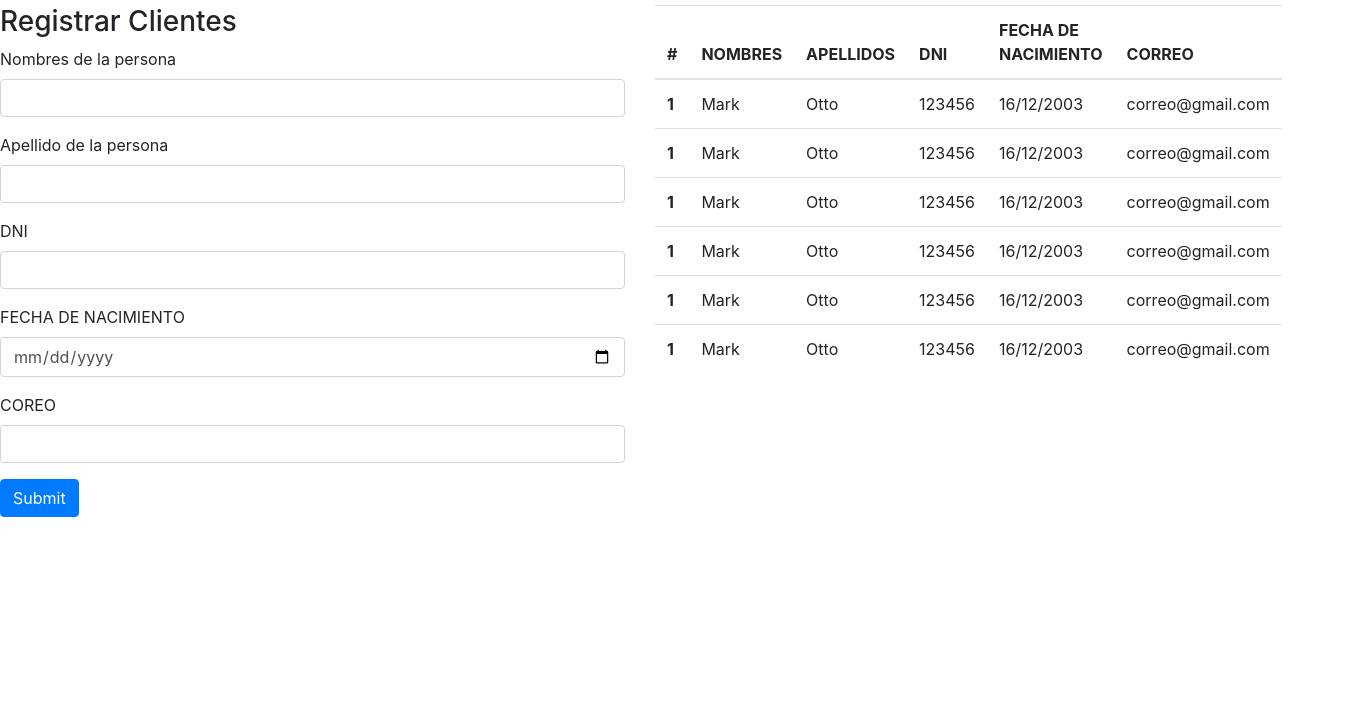
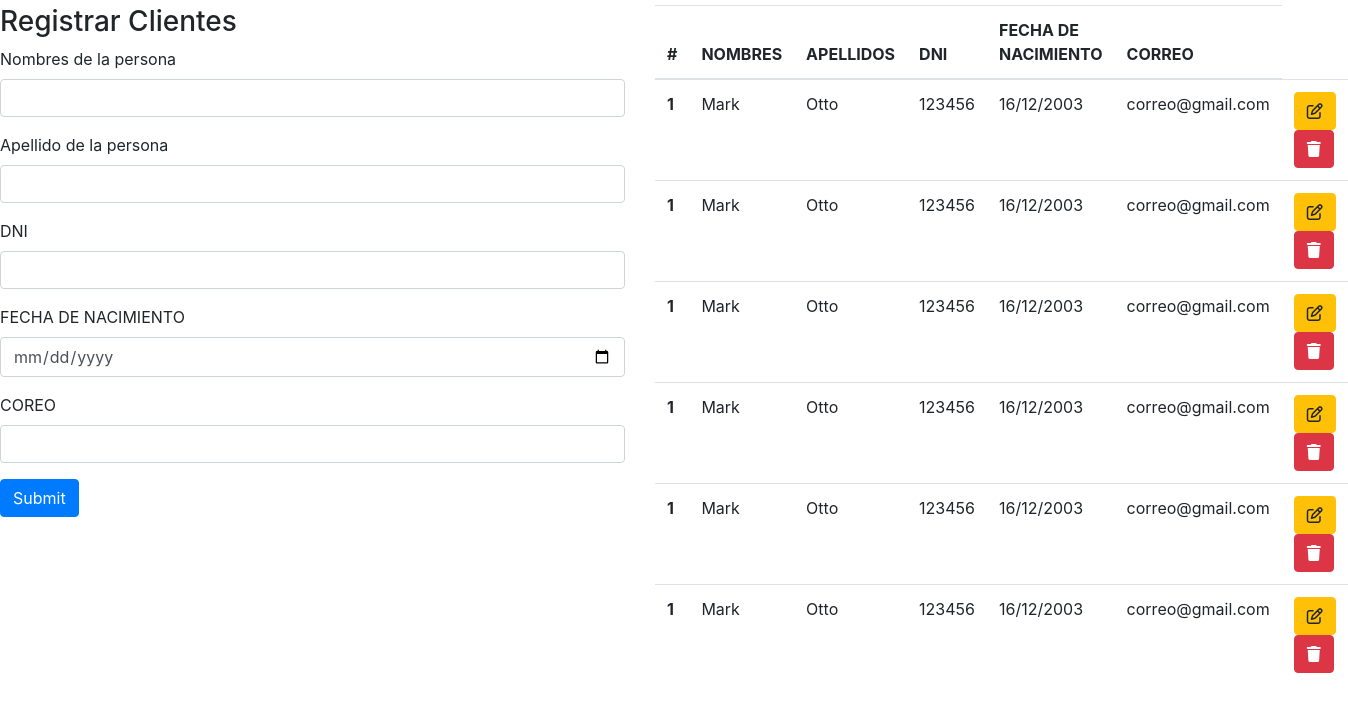
Before and after one commit to XhantheProg/paginawebjj, a plain HTML site: page formbootstrap/index.html in a window 1280 px wide. Shown: the part 51-762 px from the top of the page, 1348 px wide, since content can reach past the window. Drawn offline with nearby package versions, Linux system fonts and the light colour scheme.

Commit message:
tablas y fomrulario html

```diff
--- a/formbootstrap/index.html
+++ b/formbootstrap/index.html
@@ -4,6 +4,7 @@
     <meta charset="UTF-8">
     <meta http-equiv="X-UA-Compatible" content="IE=edge">
     <meta name="viewport" content="width=device-width, initial-scale=1.0">
+    <script src="https://kit.fontawesome.com/cdc1c51dc7.js" crossorigin="anonymous"></script>
     <title>Document</title>
     <link rel="stylesheet" href="https://maxcdn.bootstrapcdn.com/bootstrap/4.0.0/css/bootstrap.min.css">
 </head>
@@ -58,6 +59,10 @@
                     <td>123456</td>
                     <td>16/12/2003</td>
                     <td>correo@gmail.com</td>
+                    <td>
+                        <a href="" class="btn btn-small btn-warning"><i class="fa-regular fa-pen-to-square"></i></a>
+                        <a href="" class="btn btn-small btn-danger"><i class="fa-solid fa-trash"></i></a>
+                    </td>
                   </tr>
                   <tr>
                     <th scope="row">1</th>
@@ -66,6 +71,10 @@
                     <td>123456</td>
                     <td>16/12/2003</td>
                     <td>correo@gmail.com</td>
+                    <td>
+                        <a href="" class="btn btn-small btn-warning"><i class="fa-regular fa-pen-to-square"></i></a>
+                        <a href="" class="btn btn-small btn-danger"><i class="fa-solid fa-trash"></i></a>
+                    </td>
                   </tr>
                   <tr>
                     <th scope="row">1</th>
@@ -74,6 +83,10 @@
                     <td>123456</td>
                     <td>16/12/2003</td>
                     <td>correo@gmail.com</td>
+                    <td>
+                        <a href="" class="btn btn-small btn-warning"><i class="fa-regular fa-pen-to-square"></i></a>
+                        <a href="" class="btn btn-small btn-danger"><i class="fa-solid fa-trash"></i></a>
+                    </td>
                   </tr>
                   <tr>
                     <th scope="row">1</th>
@@ -82,6 +95,10 @@
                     <td>123456</td>
                     <td>16/12/2003</td>
                     <td>correo@gmail.com</td>
+                    <td>
+                        <a href="" class="btn btn-small btn-warning"><i class="fa-regular fa-pen-to-square"></i></a>
+                        <a href="" class="btn btn-small btn-danger"><i class="fa-solid fa-trash"></i></a>
+                    </td>
                   </tr>
                   <tr>
                     <th scope="row">1</th>
@@ -90,6 +107,10 @@
                     <td>123456</td>
                     <td>16/12/2003</td>
                     <td>correo@gmail.com</td>
+                    <td>
+                        <a href="" class="btn btn-small btn-warning"><i class="fa-regular fa-pen-to-square"></i></a>
+                        <a href="" class="btn btn-small btn-danger"><i class="fa-solid fa-trash"></i></a>
+                    </td>
                   </tr>
                   <tr>
                     <th scope="row">1</th>
@@ -98,6 +119,10 @@
                     <td>123456</td>
                     <td>16/12/2003</td>
                     <td>correo@gmail.com</td>
+                    <td>
+                        <a href="" class="btn btn-small btn-warning"><i class="fa-regular fa-pen-to-square"></i></a>
+                        <a href="" class="btn btn-small btn-danger"><i class="fa-solid fa-trash"></i></a>
+                    </td>
                   </tr>
                 </tbody>
               </table>
```
